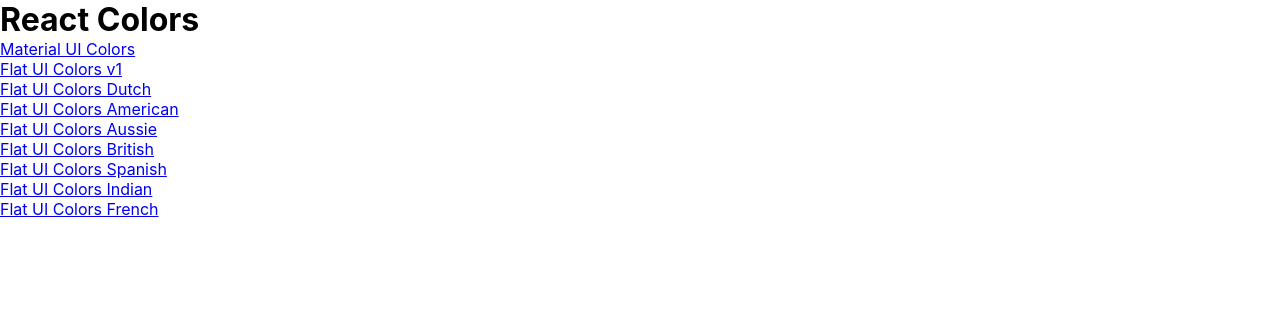
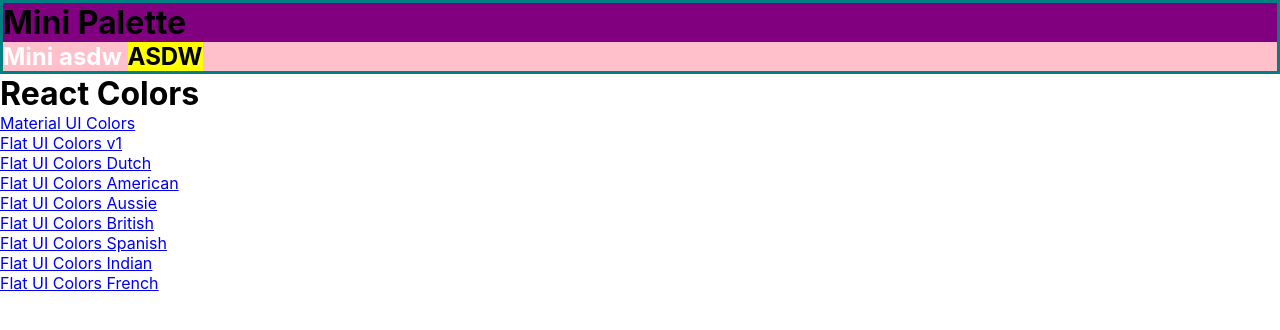
Before and after one commit to do-Va/Color_Palette_Project, a React (Create React App) app: page / in a window 1280 px wide. Shown: the top 330 px of the page. Built offline with nearby package versions, Linux system fonts and the light colour scheme.

Commit message:
Add withStyles with demo styles

```diff
--- a/package.json
+++ b/package.json
@@ -6,6 +6,7 @@
     "@material-ui/core": "^4.9.10",
     "@material-ui/icons": "^4.11.2",
     "@material-ui/lab": "^4.0.0-alpha.49",
+    "@material-ui/styles": "^4.11.4",
     "@material-ui/utils": "^4.11.2",
     "@testing-library/jest-dom": "^4.2.4",
     "@testing-library/react": "^9.5.0",
--- /dev/null
+++ b/src/MiniPalette.js
@@ -0,0 +1,37 @@
+import React from 'react';
+import { withStyles } from '@material-ui/styles';
+
+const styles = {
+  main: {
+    backgroundColor: 'purple',
+    border: '3px solid teal',
+  },
+  secondary: {
+    backgroundColor: 'pink',
+    '& h1': {
+      color: 'white',
+      '& span': {
+        backgroundColor: 'yellow',
+        color: 'black',
+      },
+    },
+  },
+};
+
+function MiniPalette(props) {
+  const { classes } = props;
+
+  console.log(classes);
+  return (
+    <div className={classes.main}>
+      <h1>Mini Palette</h1>
+      <section className={classes.secondary}>
+        <h1>
+          Mini asdw <span>ASDW</span>
+        </h1>
+      </section>
+    </div>
+  );
+}
+
+export default withStyles(styles)(MiniPalette);
--- a/src/PaletteList.js
+++ b/src/PaletteList.js
@@ -1,4 +1,5 @@
 import React, { Component } from 'react';
+import MiniPalette from './MiniPalette';
 import { Link } from 'react-router-dom';
 
 export default class PaletteList extends Component {
@@ -7,6 +8,7 @@
 
     return (
       <div>
+        <MiniPalette />
         <h1>React Colors</h1>
         {palettes.map(palette => (
           <p>
```
